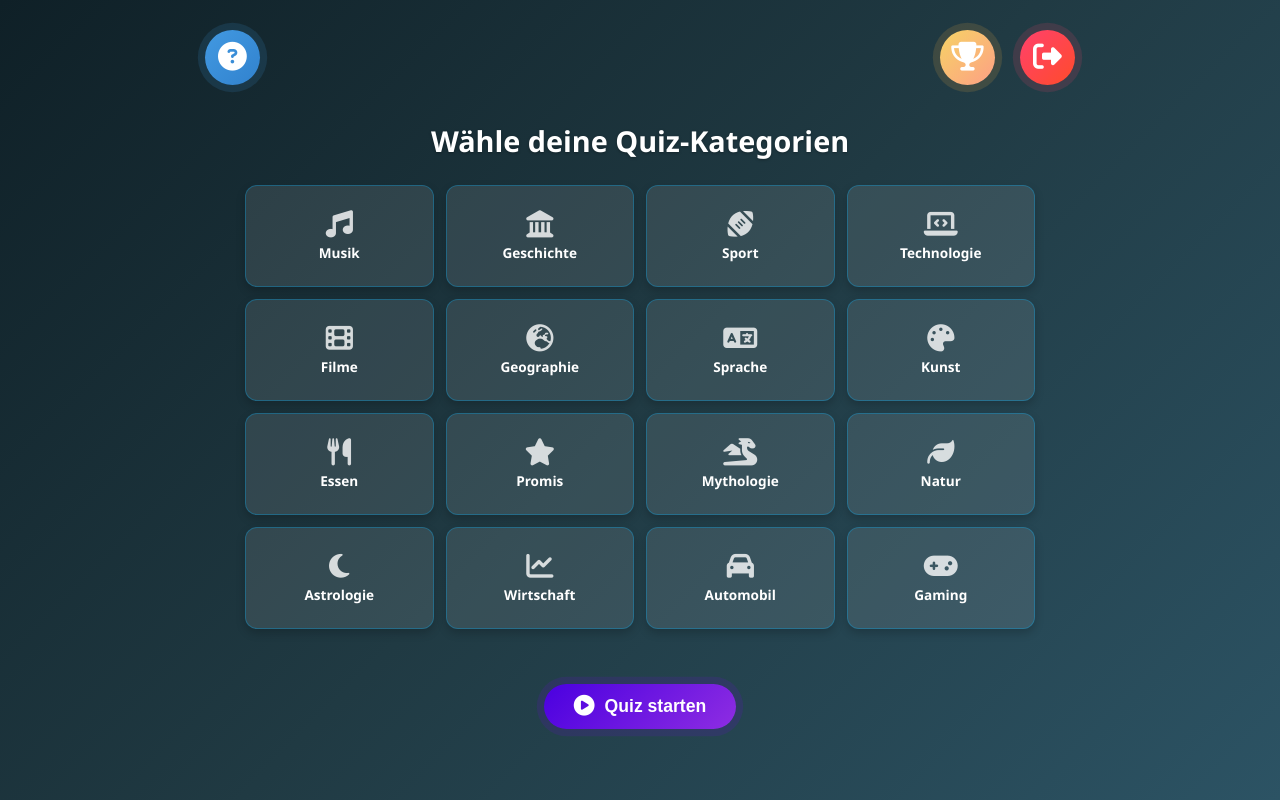
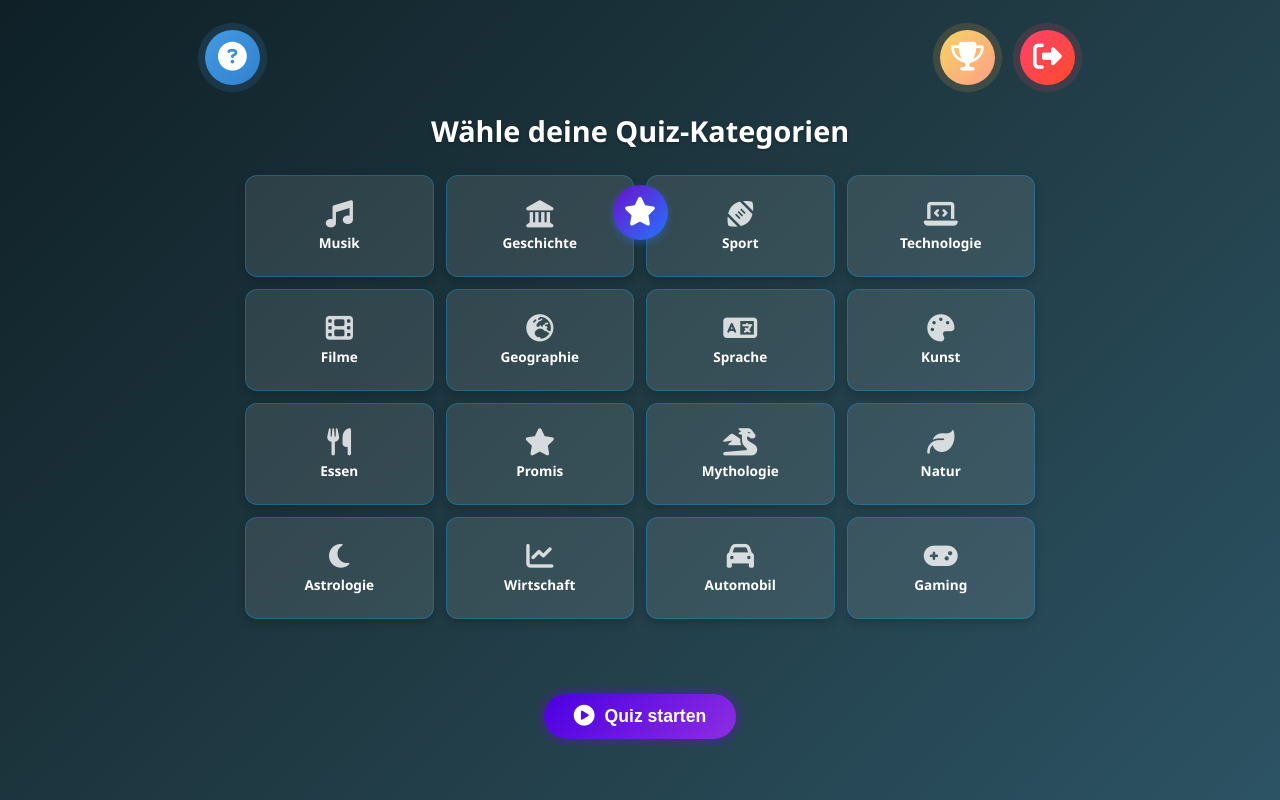
Before and after one commit to CodewithMax05/Quiz, a Flask app: page /homepage in a window 1280 px wide. Run offline with Flask 3, Linux system fonts and the light colour scheme; the visitor is signed in with stand-in values (Sample User, id 1); parts of the project's set-up code (start-up, migrations or seed data) failed here and were passed over; some libraries are stand-ins or nearby versions.

Commit message:
link button imprint from homepage

```diff
--- a/static/css/styles_homepage.css
+++ b/static/css/styles_homepage.css
@@ -228,7 +228,8 @@ body::before {
 /* Buttons (Logout, Info, Ranking) */
 .logout-button,
 .info-button,
-.ranking-button {
+.ranking-button,
+.imprint-button {
     display: flex;
     align-items: center;
     justify-content: center;
@@ -250,9 +251,55 @@ body::before {
 
 .logout-button i,
 .info-button i,
-.ranking-button i {
+.ranking-button i,
+.imprint-button {
     font-size: 1.8rem;
     color: white;
+}
+
+/* Button-Row (Impressum + Start nebeneinander) */
+.button-row {
+    display: flex;
+    align-items: center;
+    justify-content: center;
+    gap: 20px; /* Abstand zwischen Impressum und Start */
+    margin-top: 20px;
+}
+
+/* Impressum-Button */
+.imprint-button {
+    background: linear-gradient(135deg, #6a11cb, #2575fc);
+    box-shadow: 0 3px 8px rgba(37, 117, 252, 0.4);
+    animation: pulse-blue 2s infinity;
+    transition: all 0.3s ease;
+}
+
+.imprint-button:hover {
+    transform: scale(1.1);
+    background: linear-gradient(135deg, #4a00e0, #8e2de2);
+    box-shadow: 0 4px 12px rgba(106, 17, 203, 0.5);
+}
+
+/* Tooltip für Impressum */
+.imprint-button::after {
+    content: "Impressum";
+    position: absolute;
+    bottom: -40px;
+    left: 50%;
+    transform: translateX(-50%);
+    background: rgba(0, 0, 0, 0.7);
+    color: white;
+    padding: 6px 12px;
+    border-radius: 4px;
+    font-size: 0.9rem;
+    white-space: nowrap;
+    opacity: 0;
+    transition: opacity 0.3s;
+    pointer-events: none;
+}
+
+.imprint-button:hover::after {
+    opacity: 1;
 }
 
 /* Logout-Button */
--- a/templates/homepage.html
+++ b/templates/homepage.html
@@ -182,9 +182,14 @@
                 </label>
             </div>
 
-            <button type="submit" class="start-button">
-                <i class="fas fa-play-circle"></i> Quiz starten
-            </button>
+            <div class="button-row">
+                <a href="{{ url_for('imprint') }}" class="imprint-button" aria-label="Impressum">
+                    <i class="fas fa-star"></i>
+                </a>
+                <button type="submit" class="start-button">
+                    <i class="fas fa-play-circle"></i> Quiz starten
+                </button>
+            </div>
         </form>
     </div>
 </div>
```
